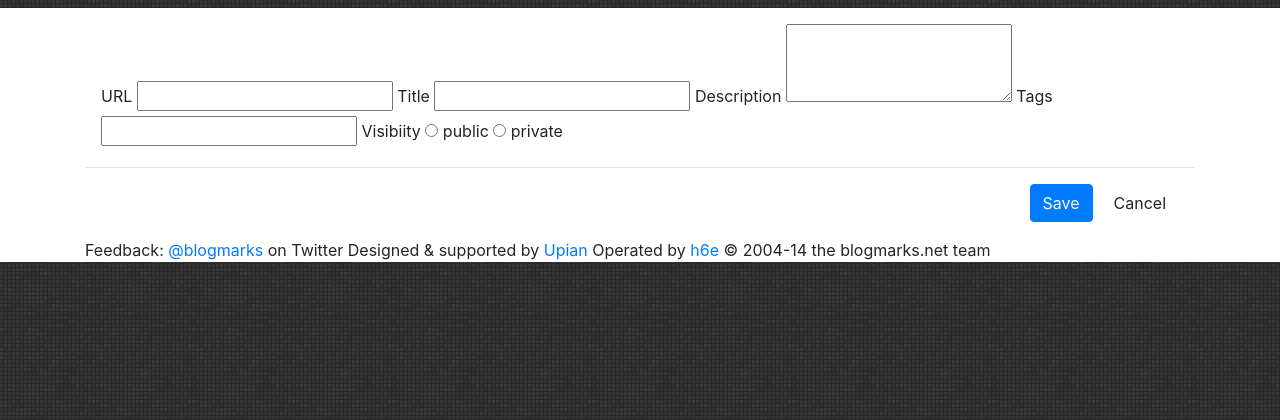
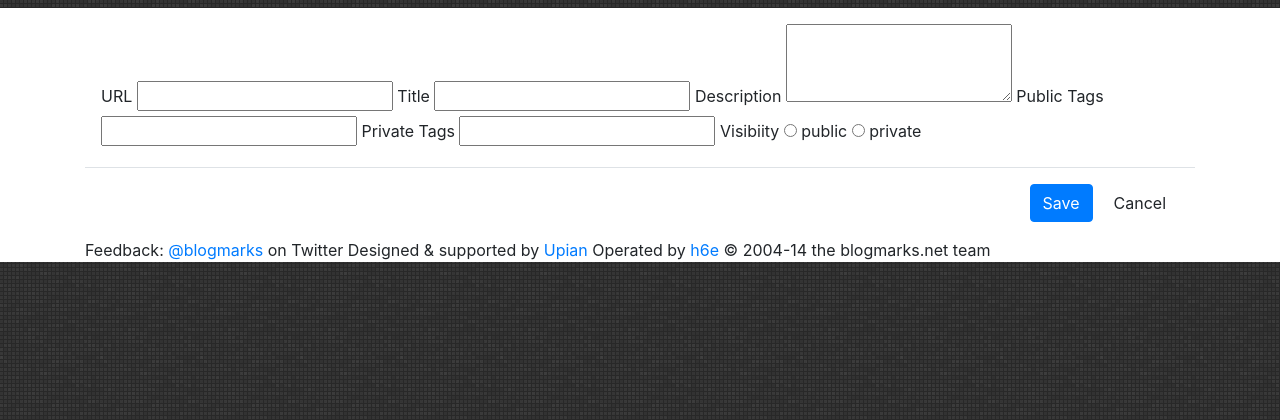
Before and after one commit to znarf/blogmarks3, a PHP site: template application/views/marks/form-modal.view.php in a window 1280 px wide. Shown: the top 420 px of the page. Run offline with PHP 8.4, Linux system fonts and the light colour scheme; the template is opened without the code that fills it: most values are stand-ins (such as "Sample title", 1, 10 or a date in 2020); data that the repository does not hold is empty; some libraries are stand-ins or nearby versions.

Commit message:
private tags support

```diff
--- a/application/views/marks/form-modal.view.php
+++ b/application/views/marks/form-modal.view.php
@@ -24,8 +24,11 @@
         <textarea id="new-mark-description" name="description" rows="3" class="input-block-level"><?=
           text($description) ?></textarea>
 
-        <label for="new-mark-tags">Tags</label>
-        <input id="new-mark-tags" name="tags" type="text" class="input-block-level" value="<?= arg($tags) ?>" autocapitalize="off">
+        <label for="mark-form-tags">Public Tags</label>
+        <input id="mark-form-tags" name="tags" type="text" class="input-block-level" value="<?= arg($tags) ?>" autocapitalize="off">
+
+        <label for="mark-form-private-tags">Private Tags</label>
+        <input id="mark-form-private-tags" name="private_tags" type="text" class="input-block-level" value="<?= arg($private_tags) ?>" autocapitalize="off">
 
         <label>Visibiity</label>
         <label for="new-mark-visibility-public" class="radio inline">
--- a/classes/model/feed/marks.php
+++ b/classes/model/feed/marks.php
@@ -92,8 +92,8 @@ class marks
     self::add("feed_marks_my_{$mark->author->id}", $ts, $mark->id);
     if ($mark->is_public) self::add("feed_marks_user_{$mark->author->id}", $ts, $mark->id);
     # Update Tag Feeds
-    foreach ($mark->tags as $mt) {
-      if ($mark->is_public) self::add("feed_marks_tag_{$mt->tag_id}", $ts, $mark->id);
+    foreach ($mark->tags() as $mt) {
+      if ($mark->is_public && !$mt->isHidden) self::add("feed_marks_tag_{$mt->tag_id}", $ts, $mark->id);
       self::add("feed_marks_my_{$mark->author->id}_tag_{$mt->tag_id}", $ts, $mark->id);
     }
   }
--- a/public/js/bm.js
+++ b/public/js/bm.js
@@ -113,7 +113,7 @@ jQuery(function($) {
   $(".alert.fade-out").delay(1000).fadeOut('slow');
 
   var tagsAutoComplete = function() {
-    $("#new-mark-tags").select2({
+    var autoComplete = {
       tags: [],
       initSelection: function (element, callback) {
         var data = [];
@@ -156,7 +156,9 @@ jQuery(function($) {
         }
         return results;
       }
-    });
+    };
+    $("#mark-form-tags").select2(autoComplete);
+    $("#mark-form-private-tags").select2(autoComplete);
   }
 
   tagsAutoComplete();
```
Also changed, not shown: application/modules/mark.module.php (+9 -8 lines), classes/model/marks.php (+6 -2 lines), classes/model/ressource/mark.php (+10 -0 lines), classes/model/table/marks_tags.php (+5 -3 lines).
